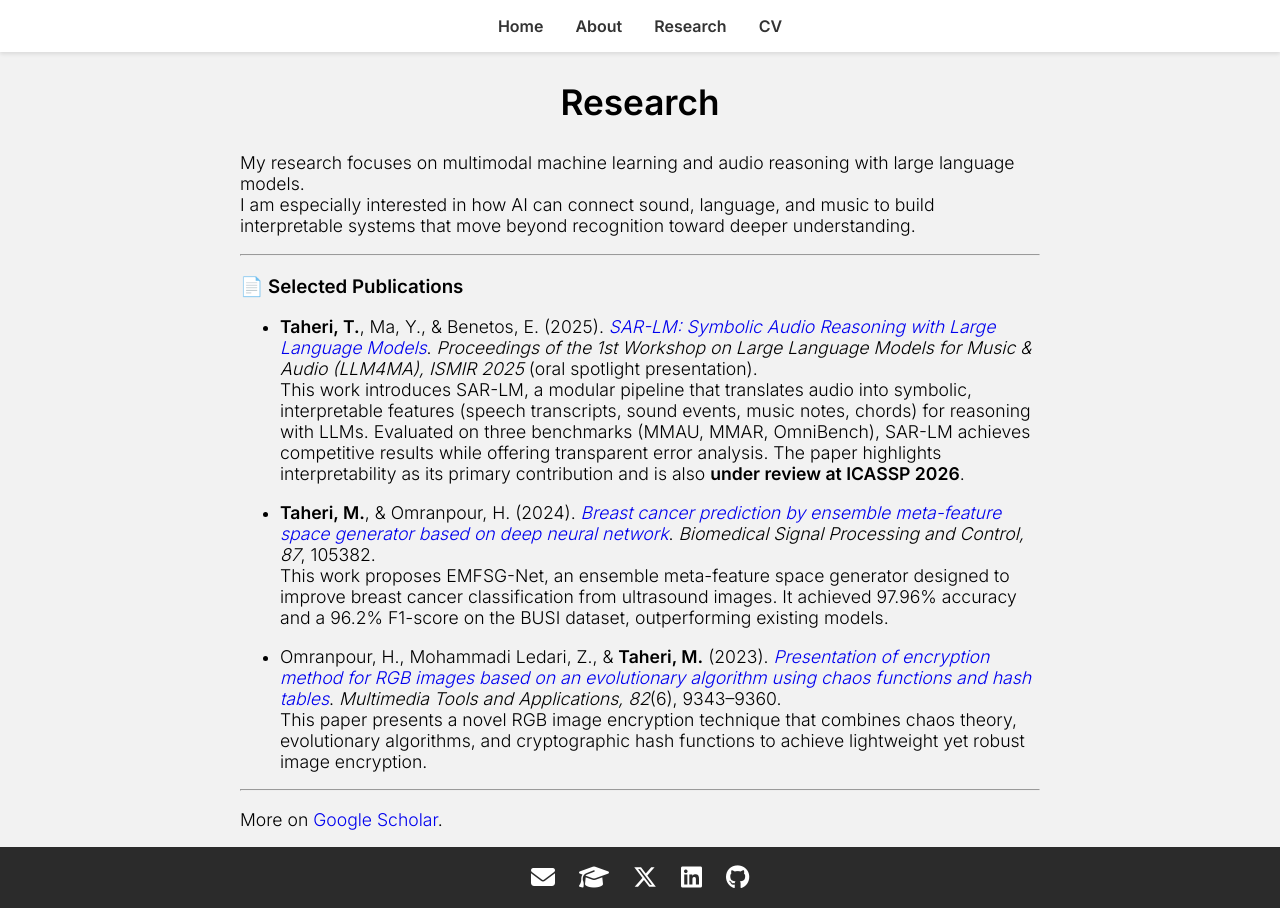
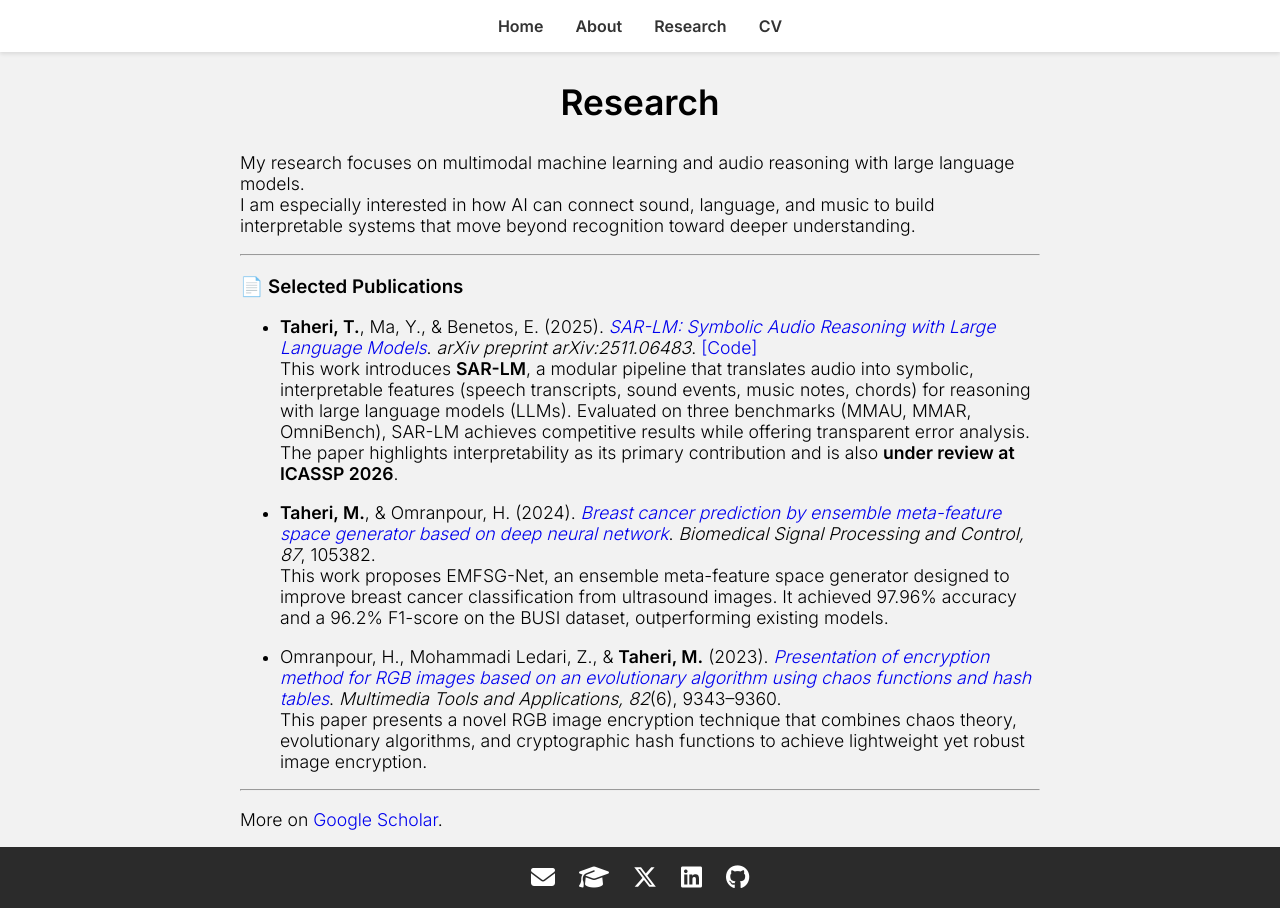
Before and after one commit to termehtaheri/termehtaheri.github.io, a Jekyll site: the page built from research.md, in a window 1280 px wide. Built offline with Jekyll 4.4.1, drawn with Linux system fonts in a browser that asks for light colours.

Commit message:
update research

```diff
--- a/research.md
+++ b/research.md
@@ -12,8 +12,8 @@ I am especially interested in how AI can connect sound, language, and music to b
 
 ### 📄 Selected Publications
 
-- **Taheri, T.**, Ma, Y., & Benetos, E. (2025). [*SAR-LM: Symbolic Audio Reasoning with Large Language Models*](https://openreview.net/pdf?id=krBCxIE9bs). *Proceedings of the 1st Workshop on Large Language Models for Music & Audio (LLM4MA), ISMIR 2025* (oral spotlight presentation).
-  This work introduces SAR-LM, a modular pipeline that translates audio into symbolic, interpretable features (speech transcripts, sound events, music notes, chords) for reasoning with LLMs. Evaluated on three benchmarks (MMAU, MMAR, OmniBench), SAR-LM achieves competitive results while offering transparent error analysis. The paper highlights interpretability as its primary contribution and is also **under review at ICASSP 2026**.
+- **Taheri, T.**, Ma, Y., & Benetos, E. (2025). [*SAR-LM: Symbolic Audio Reasoning with Large Language Models*](https://arxiv.org/abs/2511.06483). *arXiv preprint arXiv:2511.06483*. [[Code]](https://github.com/termehtaheri/SAR-LM)
+  This work introduces **SAR-LM**, a modular pipeline that translates audio into symbolic, interpretable features (speech transcripts, sound events, music notes, chords) for reasoning with large language models (LLMs). Evaluated on three benchmarks (MMAU, MMAR, OmniBench), SAR-LM achieves competitive results while offering transparent error analysis. The paper highlights interpretability as its primary contribution and is also **under review at ICASSP 2026**.
 
 - **Taheri, M.**, & Omranpour, H. (2024). [*Breast cancer prediction by ensemble meta-feature space generator based on deep neural network*](https://www.sciencedirect.com/science/article/pii/S1746809423008157). *Biomedical Signal Processing and Control, 87*, 105382.
   This work proposes EMFSG-Net, an ensemble meta-feature space generator designed to improve breast cancer classification from ultrasound images. It achieved 97.96% accuracy and a 96.2% F1-score on the BUSI dataset, outperforming existing models.
```
